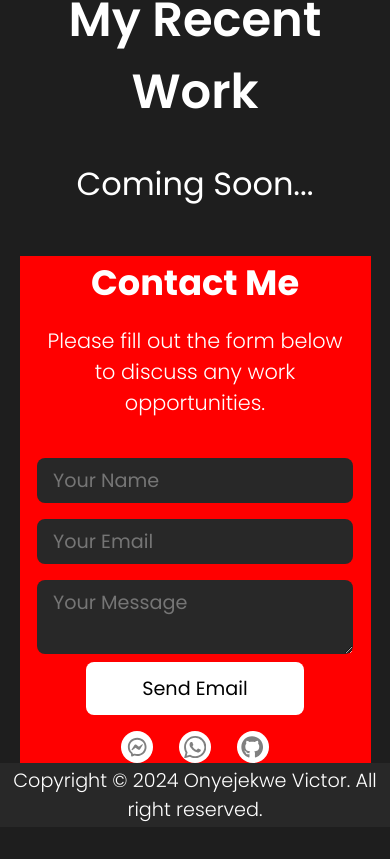
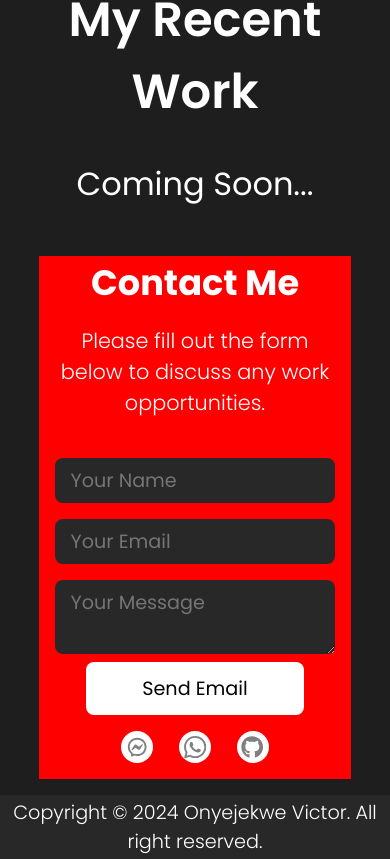
Before and after one commit to ovanda/Web-Portfolio, a React (Create React App) app: page / in a window 390 px wide. Shown: the part 2527-3386 px from the top of the page. Before the commit the page ends 3354 px from the top, so only its background shows below. Built offline with nearby package versions, Linux system fonts and the light colour scheme.

Commit message:
still texting alignment issues in contact.css

```diff
--- a/src/components/Contact/contact.css
+++ b/src/components/Contact/contact.css
@@ -67,10 +67,11 @@
 @media screen and (max-width: 600px) {
 
     .contact {
-        width: 90%;
+        width: 80%;
         text-align: center;
-        margin: 0 auto;
+        margin: 0 auto 2rem;
         background: red;
+        margin-bottom: 2rem;
     }
     .contact #contactdes {
         font-size: 1.2rem;
```
